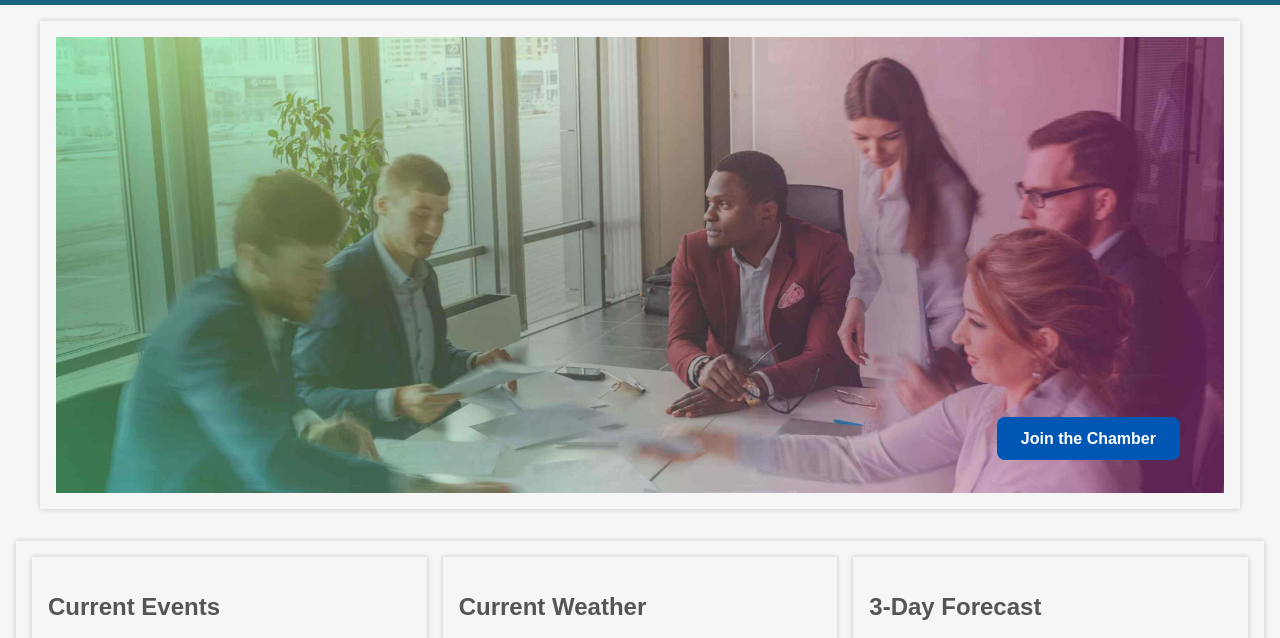
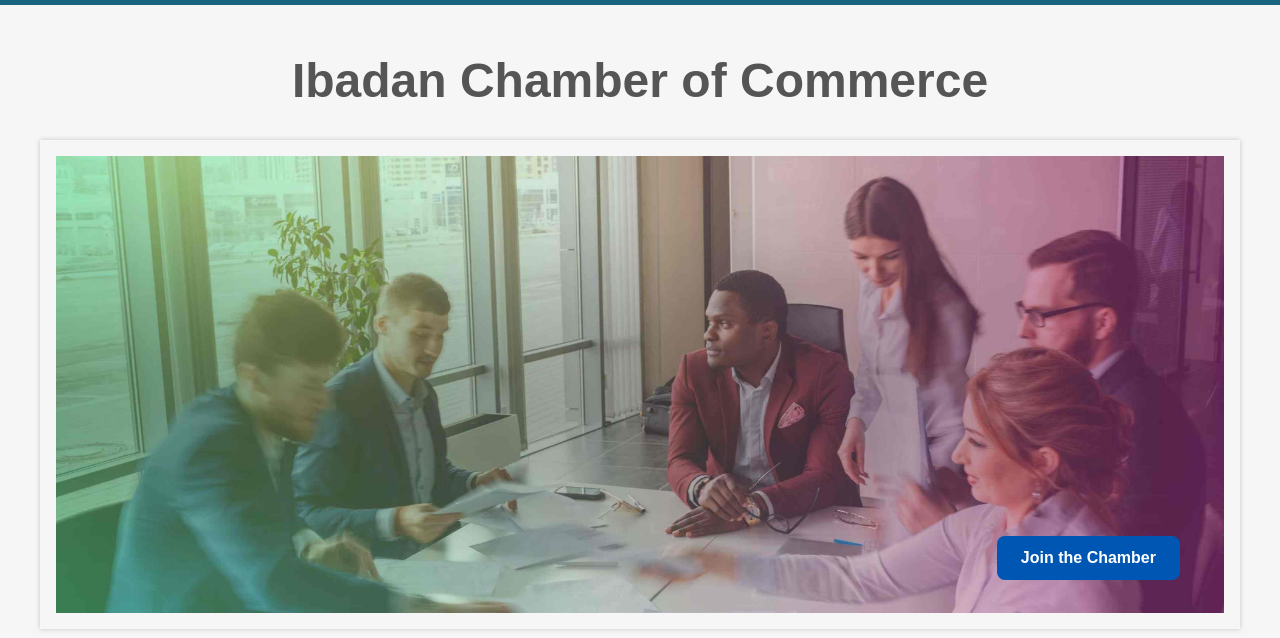
Before and after one commit to Odera5/wdd231, a plain HTML site: page chamber/index.html in a window 1280 px wide. Shown: the part 87-725 px from the top of the page. Drawn offline with Linux system fonts and the light colour scheme; no server answers; a web font is replaced by a local one.

Commit message:
h1 title added to the page

```diff
--- a/chamber/index.html
+++ b/chamber/index.html
@@ -77,6 +77,7 @@
     </header>
 
     <main class="main-content">
+      <h1>Ibadan Chamber of Commerce</h1>
       <!-- Hero -->
 
       <section class="hero">
```
